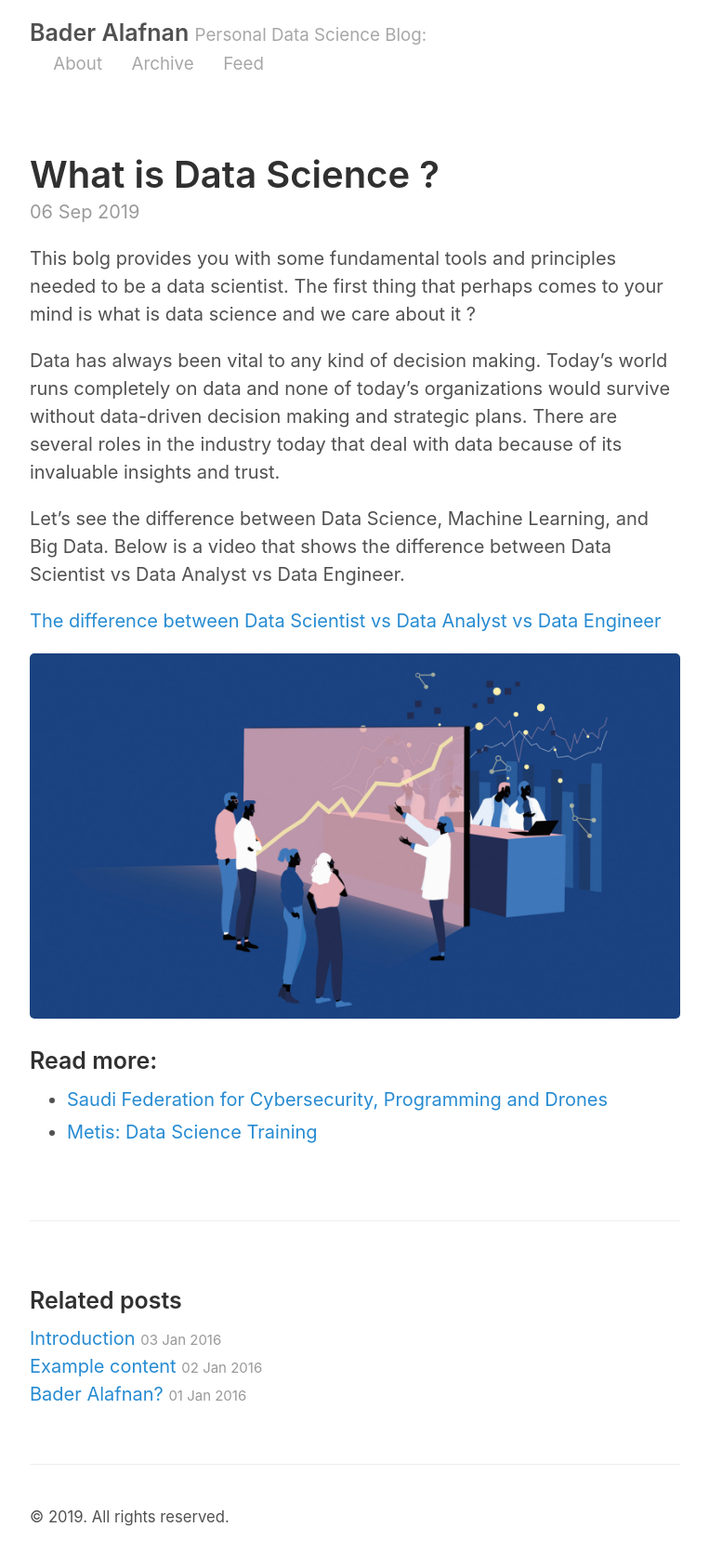
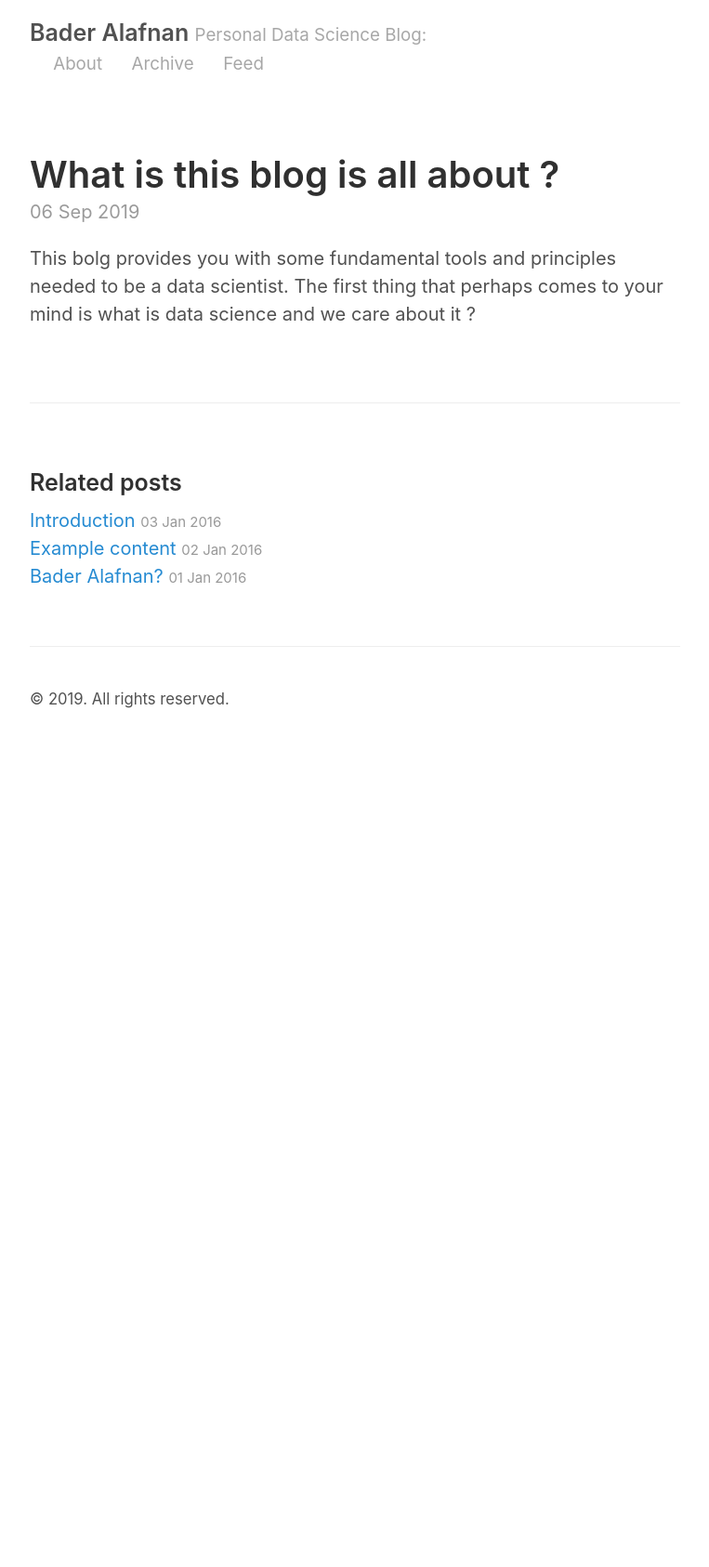
Before and after one commit to alafnan/alafnan.github.io, a Jekyll site: the page built from _posts/2019-09-06-Testing-Local-Images.md, in a window 1280 px wide. Shown: the whole page at 93% size, without its empty margins (258-1021 px from the left). Built offline with Jekyll 4.4.1, drawn with Linux system fonts in a browser that asks for light colours; after the commit the page ends 900 px from its top, so only the background shows below that.

Commit message:
Update 2019-09-06-Testing-Local-Images.md

```diff
--- a/_posts/2019-09-06-Testing-Local-Images.md
+++ b/_posts/2019-09-06-Testing-Local-Images.md
@@ -1,21 +1,6 @@
 ---
 layout: post
-title: What is Data Science ?
+title: What is this blog is all about ?
 ---
 
 This bolg provides you with some fundamental tools and principles needed to be a data scientist. The first thing that perhaps comes to your mind is what is data science and we care about it ?
-
-Data has always been vital to any kind of decision making. Today’s world runs completely on data and none of today's organizations would survive without data-driven decision making and strategic plans. There are several roles in the industry today that deal with data because of its invaluable insights and trust.
-
-Let's see the difference between Data Science, Machine Learning, and Big Data.
-Below is a video that shows the difference between Data Scientist vs Data Analyst vs Data Engineer.
-
-
-[The difference between Data Scientist vs Data Analyst vs Data Engineer](https://www.youtube.com/watch?v=5mCnQz3wwAY)
-
-![Image test]({{ site.url }}/images/hdsi.jpg)
-
-
-### Read more:
-* [Saudi Federation for Cybersecurity, Programming and Drones](https://safcsp.org.sa/en.html)
-* [Metis: Data Science Training](https://www.thisismetis.com/)
```
